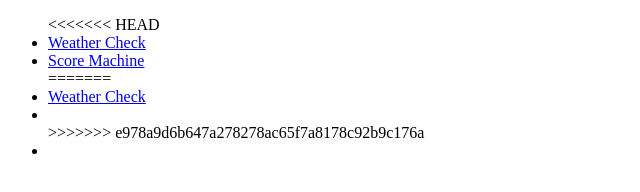
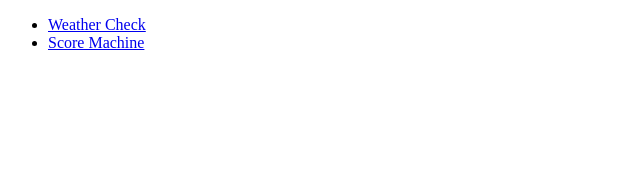
Before and after one commit to Vaibhavrajawat/exercise-conditionals, a plain HTML site: page index.html in a window 1280 px wide. Shown: the whole page, without its empty margins (0-640 px from the left). Drawn offline with Linux system fonts and the light colour scheme.

Commit message:
Update index.html

```diff
--- a/index.html
+++ b/index.html
@@ -7,14 +7,9 @@
   </head>
   <body>
     <ul>
-<<<<<<< HEAD
-      <li><a href="/Weather.html"> Weather Check </a></li>
-      <li><a href="/score-machine.html"> Score Machine</a></li>
-=======
       <li><a href="exercise-conditionals/Weather.html"> Weather Check </a></li>
-      <li></li>
->>>>>>> e978a9d6b647a278278ac65f7a8178c92b9c176a
-      <li></li>
+      <li><a href="exercise-conditionals/score-machine.html"> Score Machine</a></li>
+
     </ul>
   </body>
 </html>
```
